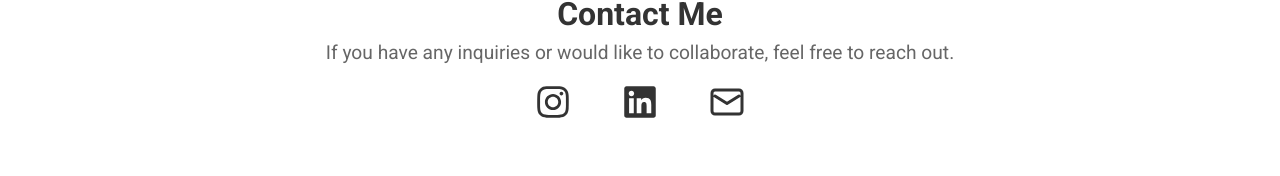
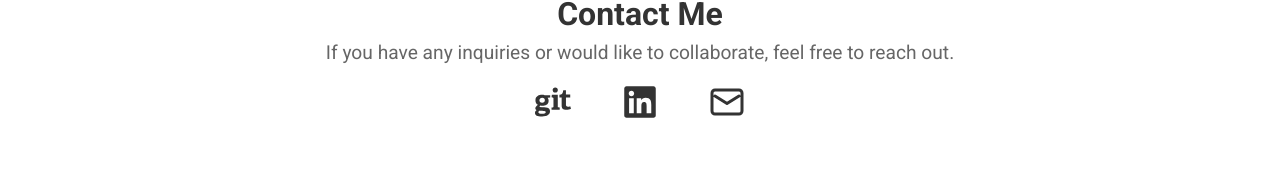
Before and after one commit to ChienHuang0818/myPortfolio, a React (Create React App) app: page / in a window 1280 px wide. Shown: the part 4095-4271 px from the top of the page. Built offline with nearby package versions, Linux system fonts and the light colour scheme.

Commit message:
modify App.css

```diff
--- a/src/App.css
+++ b/src/App.css
@@ -734,7 +734,7 @@ input[type="checkbox"] {
 @media screen and (max-width: 1200px) {
   .nav__hamburger {
     display: flex;
-    /*z-index: 200;*/
+    z-index: 200;
   }
   .navbar--items {
     display: flex;
--- a/src/Pages/Home/ContactMe.jsx
+++ b/src/Pages/Home/ContactMe.jsx
@@ -1,5 +1,5 @@
 import React from 'react';
-import { FaInstagram, FaLinkedin } from 'react-icons/fa';
+import { FaGit, FaInstagram, FaLinkedin } from 'react-icons/fa';
 import '../../App.css';
 
 function ContactMe() {
@@ -11,15 +11,12 @@ function ContactMe() {
           If you have any inquiries or would like to collaborate, feel free to reach out.
         </p>
         <div className="social-links">
-          {/* Instagram 图标 */}
-          <a href="https://www.instagram.com/yourusername" target="_blank" rel="noreferrer" className="social-icon">
-            <FaInstagram size={30} />
+          <a href="https://github.com/ChienHuang0818" target="_blank" rel="noreferrer" className="social-icon">
+            <FaGit size={30} />
           </a>
-          {/* LinkedIn 图标 */}
-          <a href="https://www.linkedin.com/in/yourusername" target="_blank" rel="noreferrer" className="social-icon">
+          <a href="linkedin.com/in/chien-huang-sarah" target="_blank" rel="noreferrer" className="social-icon">
             <FaLinkedin size={30} />
           </a>
-          {/* Gmail 圖示 */}
           <a href="mailto:betty556611@gmail.com" target="_blank" rel="noreferrer" className="social-icon">
             <svg
               xmlns="http://www.w3.org/2000/svg"
```
